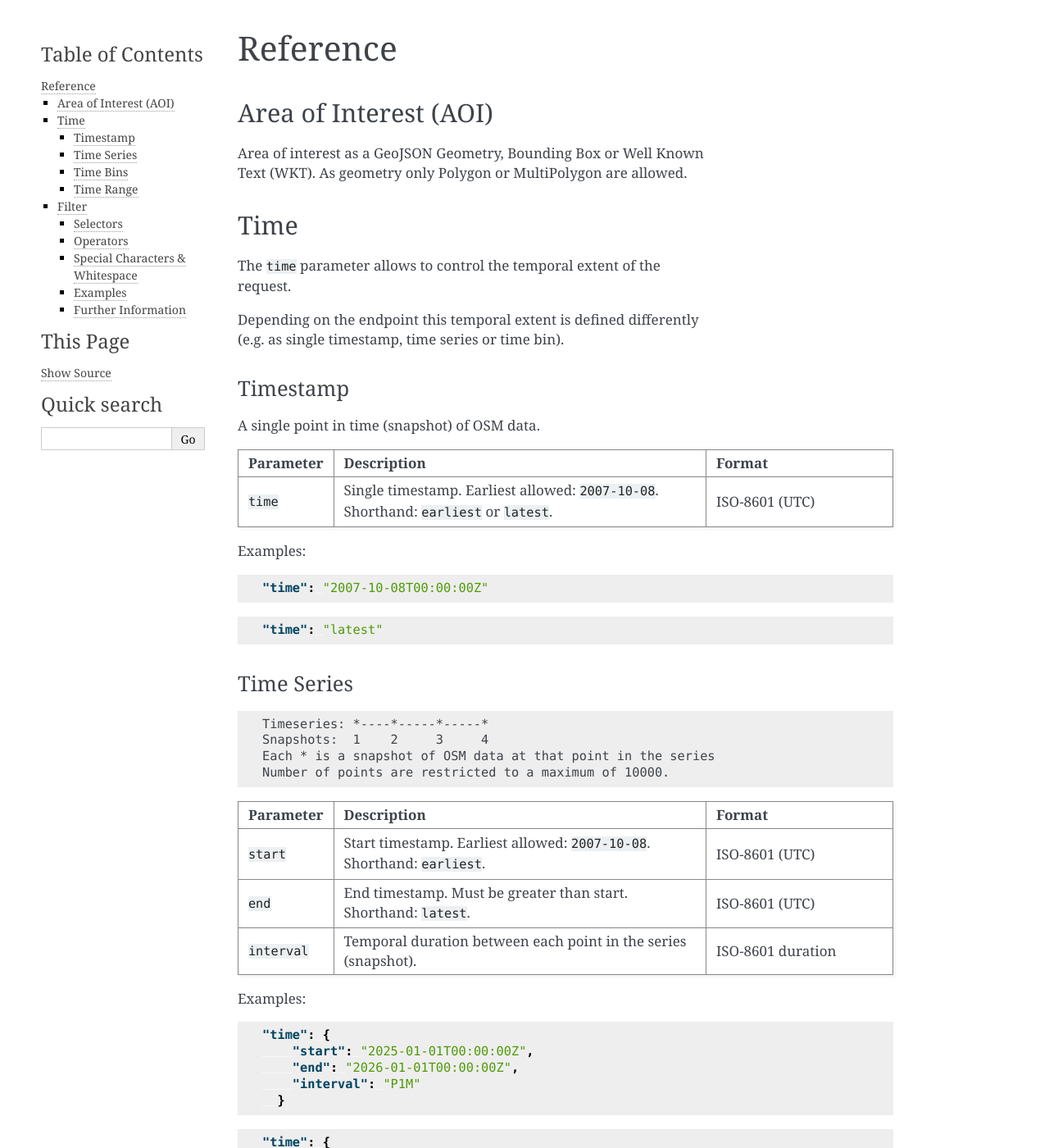
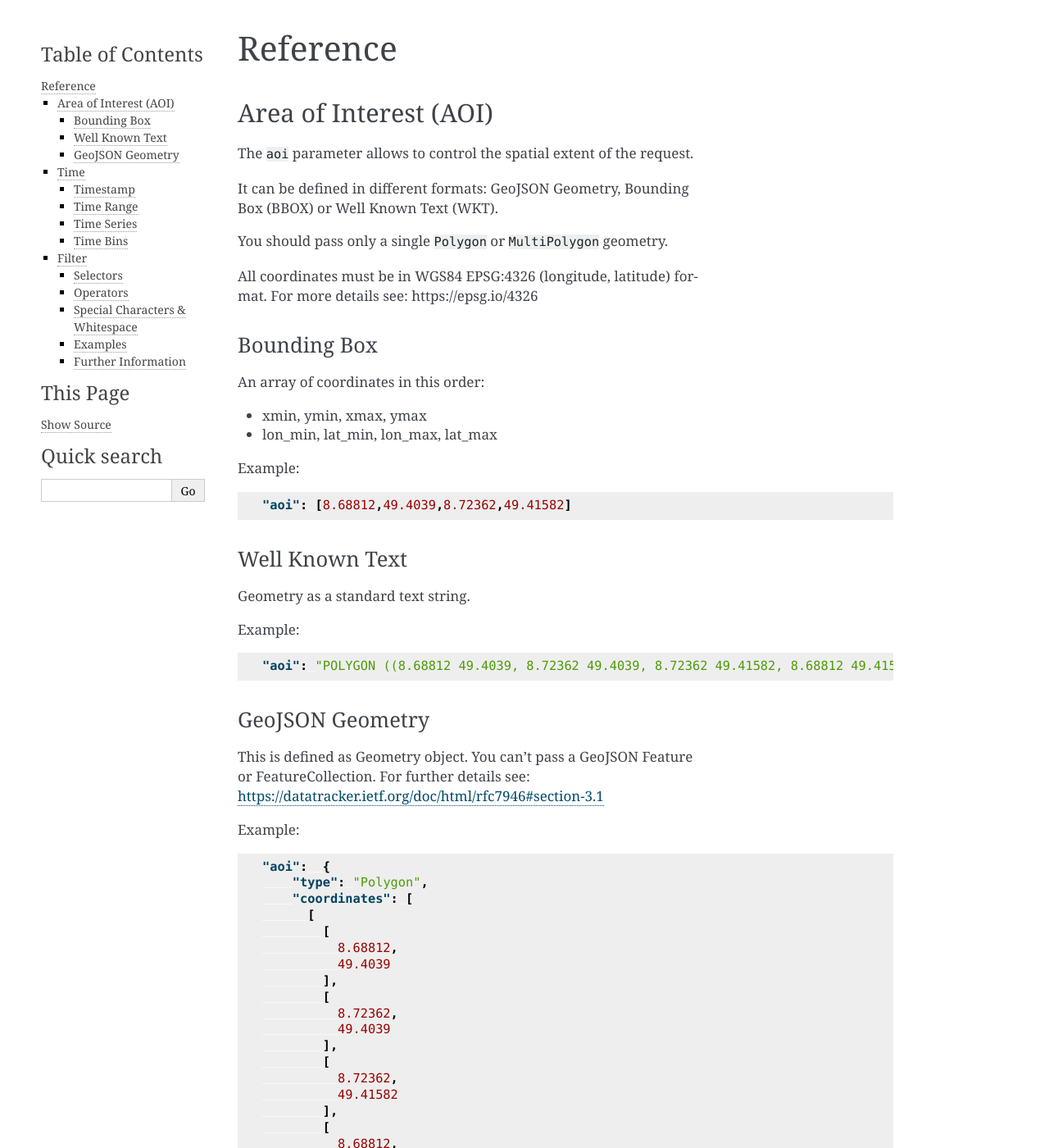
Before and after one commit to GIScience/ohsome-api, a Sphinx documentation site: the page built from docs/source/reference.rst, in a window 1280 px wide and 1400 px high. Shown: the whole window at 82% size. Built offline with Sphinx 7.4.7, drawn with Linux system fonts in a browser that asks for light colours; some of the changed text lies outside the part shown.

Commit message:
docs: add examples for time and aoi parameter
Co-authored-by: Matthias Schaub <matthias.schaub@heigit.org>

```diff
--- a/docs/source/reference.rst
+++ b/docs/source/reference.rst
@@ -8,14 +8,91 @@
 Area of Interest (AOI)
 ----------------------
 
-Area of interest as a GeoJSON Geometry, Bounding Box or Well Known Text (WKT). As geometry only Polygon or MultiPolygon are allowed.
+The ``aoi`` parameter allows to control the spatial extent of the request.
+
+It can be defined in different formats: GeoJSON Geometry, Bounding Box (BBOX) or Well Known Text (WKT).
+
+You should pass only a single ``Polygon`` or ``MultiPolygon`` geometry.
+
+All coordinates must be in WGS84 EPSG:4326 (longitude, latitude) format.
+For more details see: https://epsg.io/4326
+
+Bounding Box
+^^^^^^^^^^^^
+
+An array of coordinates in this order:
+
+* xmin, ymin, xmax, ymax
+* lon_min, lat_min, lon_max, lat_max
+
+Example:
+
+.. code-block:: json
+
+    "aoi": [8.68812,49.4039,8.72362,49.41582]
+
+
+Well Known Text
+^^^^^^^^^^^^^^^
+
+Geometry as a standard text string.
+
+Example:
+
+.. code-block:: json
+
+    "aoi": "POLYGON ((8.68812 49.4039, 8.72362 49.4039, 8.72362 49.41582, 8.68812 49.41582, 8.68812 49.4039))"
+
+
+
+GeoJSON Geometry
+^^^^^^^^^^^^^^^^
+
+This is defined as Geometry object.
+You can't pass a GeoJSON Feature or FeatureCollection.
+For further details see: https://datatracker.ietf.org/doc/html/rfc7946#section-3.1
+
+Example:
+
+.. code-block:: json
+
+    "aoi":  {
+        "type": "Polygon",
+        "coordinates": [
+          [
+            [
+              8.68812,
+              49.4039
+            ],
+            [
+              8.72362,
+              49.4039
+            ],
+            [
+              8.72362,
+              49.41582
+            ],
+            [
+              8.68812,
+              49.41582
+            ],
+            [
+              8.68812,
+              49.4039
+            ]
+          ]
+        ]
+    }
+
+
 
 Time
 ----
 
 The ``time`` parameter allows to control the temporal extent of the request.
 
-Depending on the endpoint this temporal extent is defined differently (e.g. as single timestamp, time series or time bin).
+Depending on the endpoint this temporal extent is defined differently:
+as single timestamp, time series, time bins or time range.
 
 Timestamp
 ^^^^^^^^^
@@ -45,6 +122,54 @@
 .. code-block:: json
 
     "time": "latest"
+
+
+Time Range
+^^^^^^^^^^
+
+.. code-block:: text
+
+   Timerange: [===]
+   The range contains all OSM data for its temporal duration
+
+.. list-table::
+   :header-rows: 1
+   :widths: 10 40 20
+
+   * - Parameter
+     - Description
+     - Format
+   * - ``start``
+     - Start timestamp. Earliest allowed: ``2007-10-08``. Shorthand: ``earliest``.
+     - ISO-8601 (UTC)
+   * - ``end``
+     - End timestamp. Must be greater than start. Shorthand: ``latest``.
+     - ISO-8601 (UTC)
+
+Examples:
+
+.. code-block:: json
+
+    "time": {
+        "start": "2025-01-01T00:00:00Z",
+        "end": "2026-01-01T00:00:00Z",
+      }
+
+.. code-block:: json
+
+    "time": {
+        "start": "earliest",
+        "end": "2026-01-01T00:00:00Z",
+      }
+
+
+.. code-block:: json
+
+    "time": {
+        "start": "2026-01-01T00:00:00Z",
+        "end": "latest",
+      }
+
 
 Time Series
 ^^^^^^^^^^^
@@ -156,57 +281,11 @@
         "binSize": "P1M"
       }
 
-Time Range
-^^^^^^^^^^
-
-.. code-block:: text
-
-   Timerange: [===]
-   The range contains all OSM data for its temporal duration
-
-.. list-table::
-   :header-rows: 1
-   :widths: 10 40 20
-
-   * - Parameter
-     - Description
-     - Format
-   * - ``start``
-     - Start timestamp. Earliest allowed: ``2007-10-08``. Shorthand: ``earliest``.
-     - ISO-8601 (UTC)
-   * - ``end``
-     - End timestamp. Must be greater than start. Shorthand: ``latest``.
-     - ISO-8601 (UTC)
-
-Examples:
-
-.. code-block:: json
-
-    "time": {
-        "start": "2025-01-01T00:00:00Z",
-        "end": "2026-01-01T00:00:00Z",
-      }
-
-.. code-block:: json
-
-    "time": {
-        "start": "earliest",
-        "end": "2026-01-01T00:00:00Z",
-      }
-
-
-.. code-block:: json
-
-    "time": {
-        "start": "2026-01-01T00:00:00Z",
-        "end": "latest",
-      }
-
 
 Filter
 ------
 
-The filter parameter combines the following: definition of the OSM type,
+The ``filter`` parameter combines the following: definition of the OSM type,
 the geometry (simple feature) type, as well as the OSM tag. The filter syntax is defined in textual form.
 A filter expression can be composed out of several actual filters, which are combined with boolean operators and parentheses.
 
```
